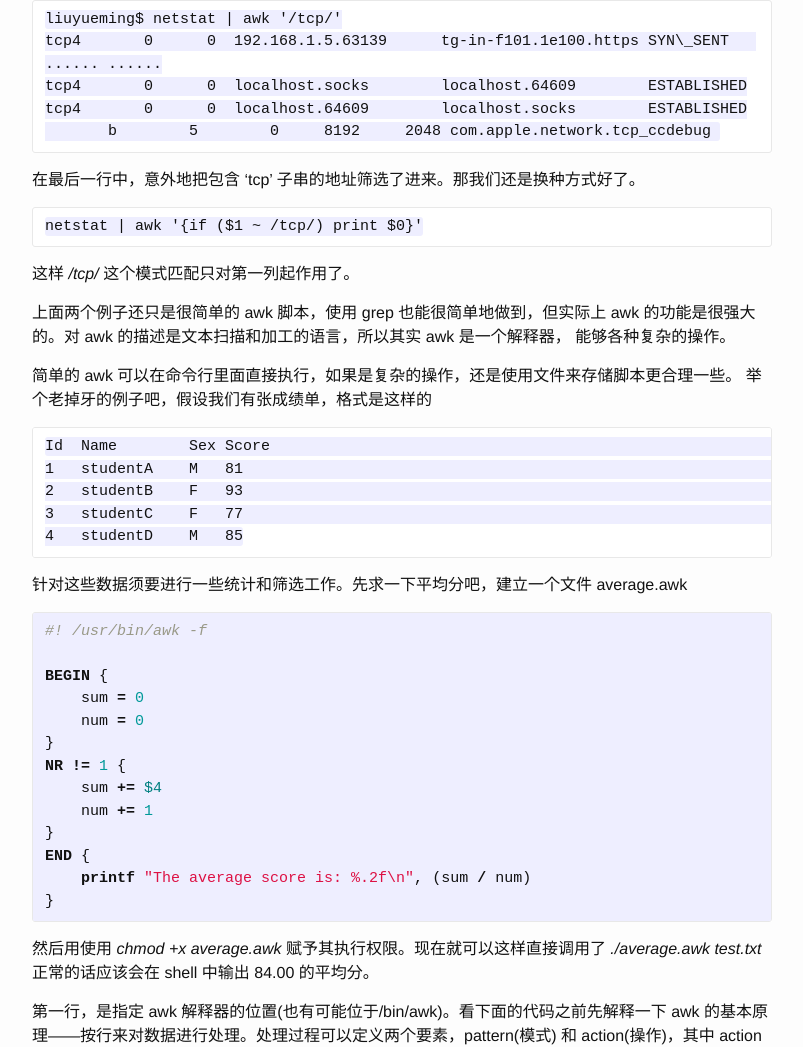
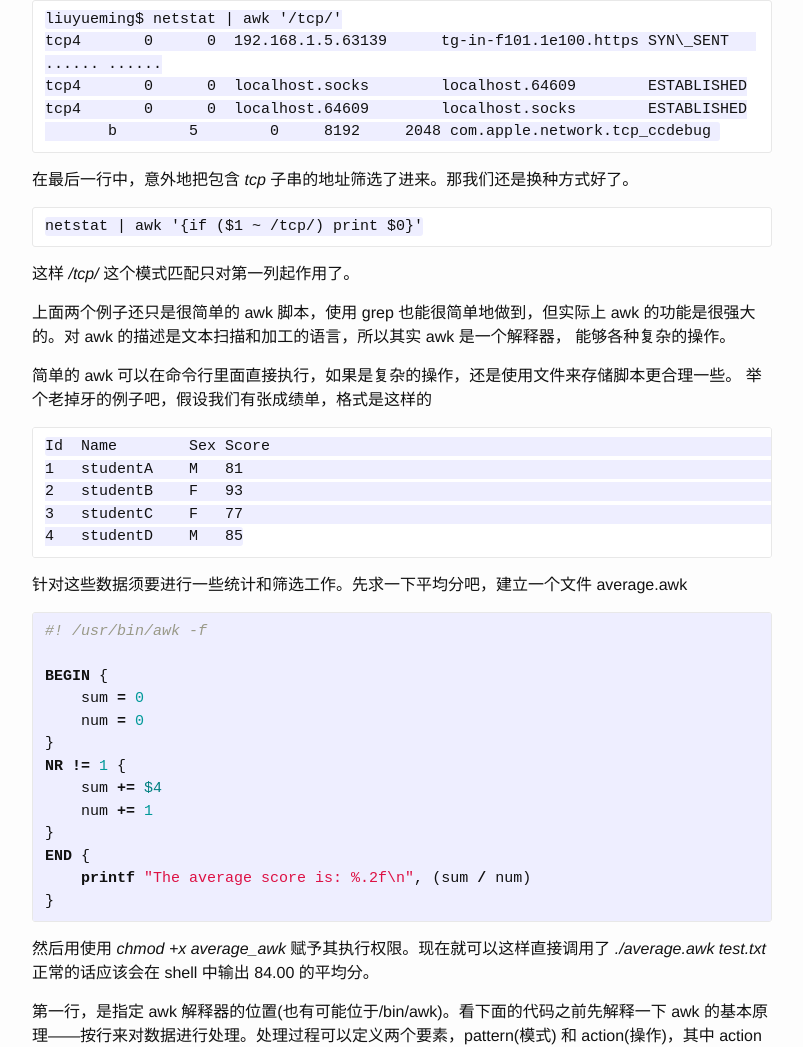
Before and after one commit to Crazydogs/Crazydogs.github.io, a Jekyll site: the page built from _posts/2017-04-03-上古神器awk.markdown, in a window 1280 px wide and 1400 px high, scrolled down 434 px. Shown: the part 89-1136 px from the top of the window, without its empty margins (238-1041 px from the left). Built offline with Jekyll 4.4.1, drawn with Linux system fonts in a browser that asks for light colours.

Commit message:
修改格式

`````diff
--- a/_posts/2017-04-03-上古神器awk.markdown
+++ b/_posts/2017-04-03-上古神器awk.markdown
@@ -18,7 +18,7 @@
 ````
 netstat | awk '/tcp/'
 ````
-其中 _/tcp/_ 是正则模式匹配，通常情况下，可以过滤出来我们想要的信息，
+其中 */tcp/* 是正则模式匹配，通常情况下，可以过滤出来我们想要的信息，
 但有时候可能会有别的东西混进来，比如这样
 
 ````
@@ -30,13 +30,13 @@
        b        5        0     8192     2048 com.apple.network.tcp_ccdebug
 ````
 
-在最后一行中，意外地把包含 'tcp' 子串的地址筛选了进来。那我们还是换种方式好了。
+在最后一行中，意外地把包含 *tcp* 子串的地址筛选了进来。那我们还是换种方式好了。
 
 ````
 netstat | awk '{if ($1 ~ /tcp/) print $0}'
 ````
 
-这样 _/tcp/_ 这个模式匹配只对第一列起作用了。
+这样 */tcp/* 这个模式匹配只对第一列起作用了。
 
 上面两个例子还只是很简单的 awk 脚本，使用 grep 也能很简单地做到，但实际上 awk
 的功能是很强大的。对 awk 的描述是文本扫描和加工的语言，所以其实 awk 是一个解释器，
@@ -71,8 +71,8 @@
 }
 {% endhighlight %}
 
-然后用使用 _chmod +x average.awk_ 赋予其执行权限。现在就可以这样直接调用了
-_./average.awk test.txt_ 正常的话应该会在 shell 中输出 84.00 的平均分。
+然后用使用 *chmod +x average_awk* 赋予其执行权限。现在就可以这样直接调用了
+*./average.awk test.txt* 正常的话应该会在 shell 中输出 84.00 的平均分。
 
 第一行，是指定 awk 解释器的位置(也有可能位于/bin/awk)。看下面的代码之前先解释一下
 awk 的基本原理——按行来对数据进行处理。处理过程可以定义两个要素，pattern(模式)
@@ -84,7 +84,7 @@
 可以看到，awk 脚本是支持在操作中定义和使用变量的。至于输出语句 printf，跟 c
 语言并没有什么差别。
 
-主要对每行数据进行的代码还是在中间部分。可以看到这一部分的模式是 _NR != 1_，
+主要对每行数据进行的代码还是在中间部分。可以看到这一部分的模式是 *NR != 1*，
 其中 NR 是 awk 的内置变量，表示当前行数。这个模式主要用于排除第一行的表头。
 之后对没一行进行简单的累加操作，其中 $4 也是 awk 的内置变量，标识根据分隔符分隔的第四列数据。
 
@@ -119,7 +119,7 @@
 }
 {% endhighlight %}
 
-当然这一段操作也可以直接写在 _NR != 1_ 那个语句里面，这里只是演示一下可以在一个脚本中，
+当然这一段操作也可以直接写在 *NR != 1* 那个语句里面，这里只是演示一下可以在一个脚本中，
 使用多个 pattern-action 语句。在一个 action 中，可以放置一系列的语句，
 语句除了是简单的计算、赋值、表达式之外还可以是分支、循环等复杂的结构，
 具体如下所示：
`````
